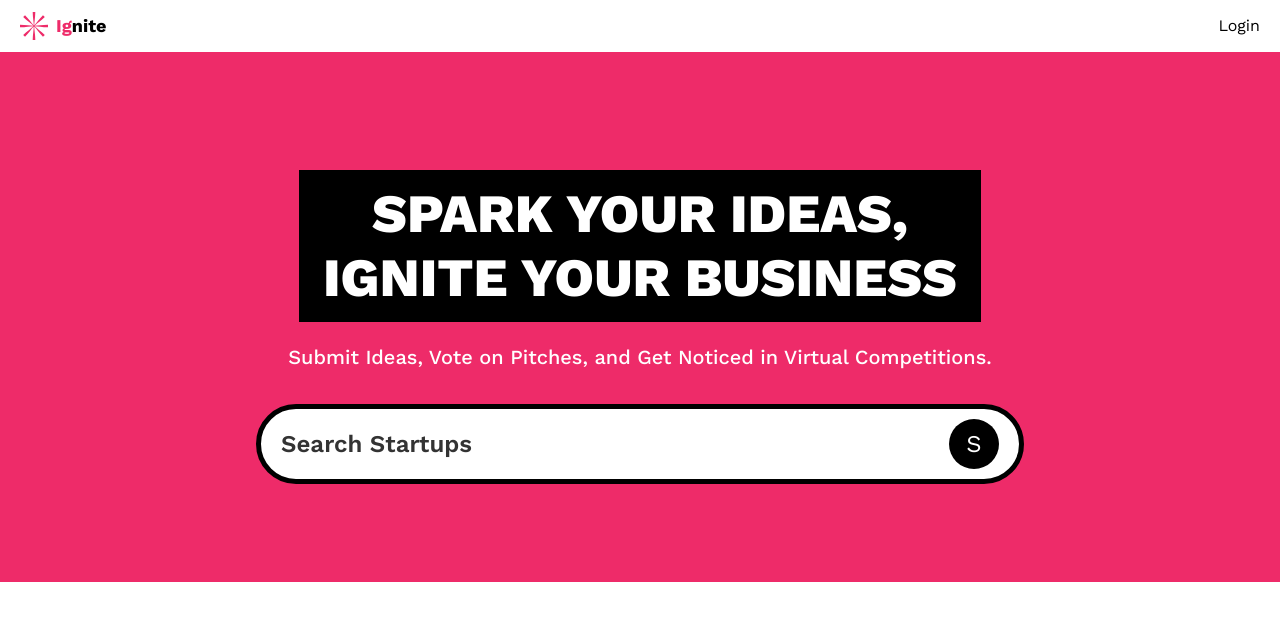
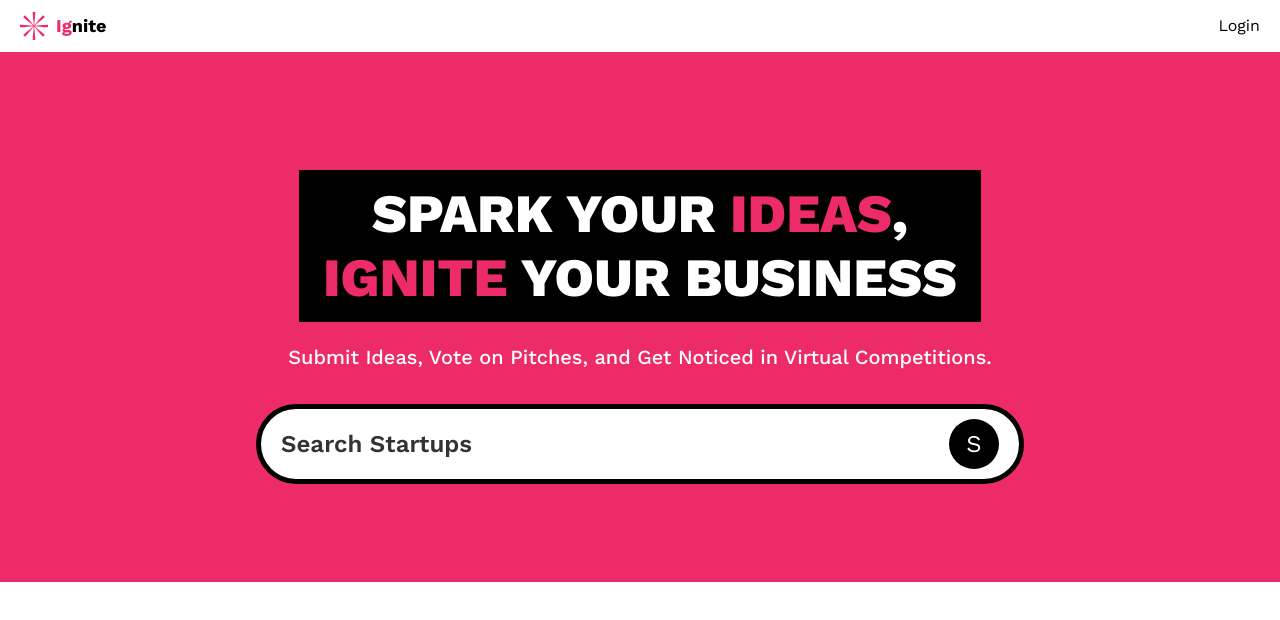
Before and after one commit to JCMisa/ignite, a Next.js app: page / in a window 1280 px wide. Shown: the top 620 px of the page. Built offline with nearby package versions, Linux system fonts and the light colour scheme; no server answers.

Commit message:
refresh the form every time s button is clicked and check for te value of searchParams query if it is null or not

```diff
--- a/app/(root)/page.tsx
+++ b/app/(root)/page.tsx
@@ -10,7 +10,8 @@ export default async function Home({
     <>
       <section className="pink_container">
         <h1 className="heading">
-          Spark Your Ideas, <br /> Ignite Your Business
+          Spark Your <span className="text-primary">Ideas</span>, <br />{" "}
+          <span className="text-primary">Ignite</span> Your Business
         </h1>
         <p className="sub-heading !max-w-3xl">
           Submit Ideas, Vote on Pitches, and Get Noticed in Virtual
--- a/app/components/SearchForm.tsx
+++ b/app/components/SearchForm.tsx
@@ -14,6 +14,8 @@ const SearchForm = ({ query }: { query?: string }) => {
 
       <div className="flex gap-2">
         {query && <SearchFormReset />}
+        {/* when this button s is clicked, it will redirect to "/" by the Form action */}
+        {/* this will refresh the page and check again if the query is null or not */}
         <button type="submit" className="search-btn text-white">
           S
         </button>
```
Also changed, not shown: app/components/Navbar.tsx (+8 -0 lines).
